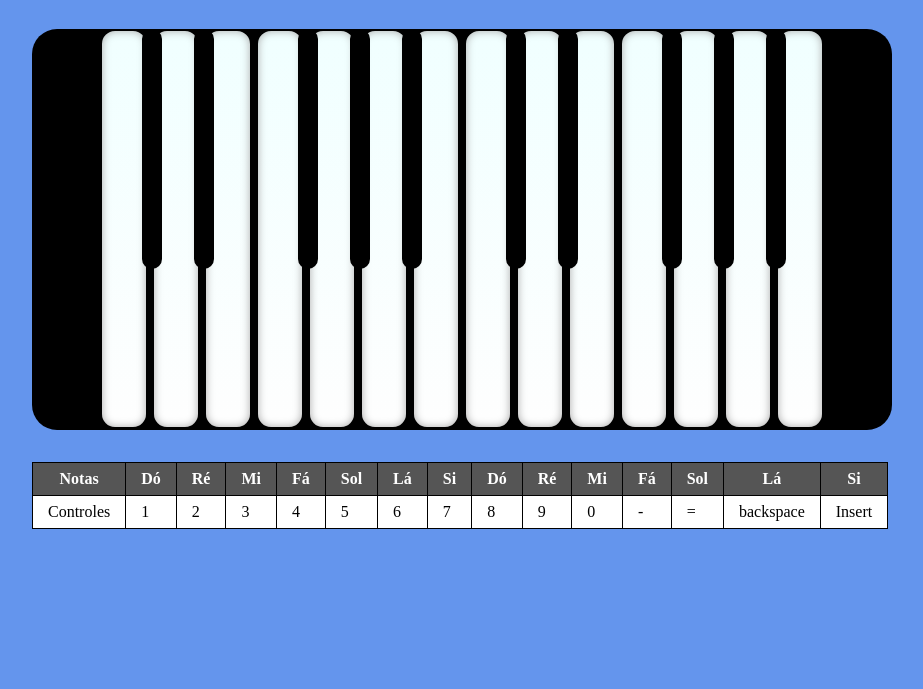
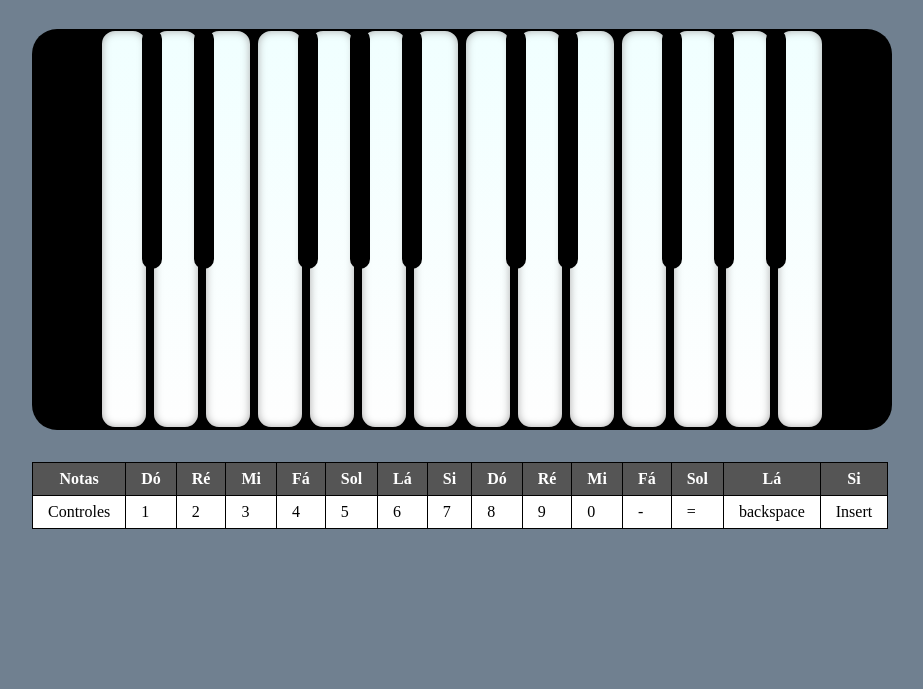
Before and after one commit to GHenrk/mini-piano-virtual, a plain HTML site: page index.html in a window 1280 px wide. Shown: the part 111-800 px from the top of the page, without its empty margins (178-1101 px from the left). Drawn offline with Linux system fonts and the light colour scheme.

Commit message:
alterando background color

```diff
--- a/css/style.css
+++ b/css/style.css
@@ -1,5 +1,5 @@
-body {
-    background: #6495ED;
+html {
+    background: #708090;
 }
 .piano_cabecalho {
     width: 100%;
```
